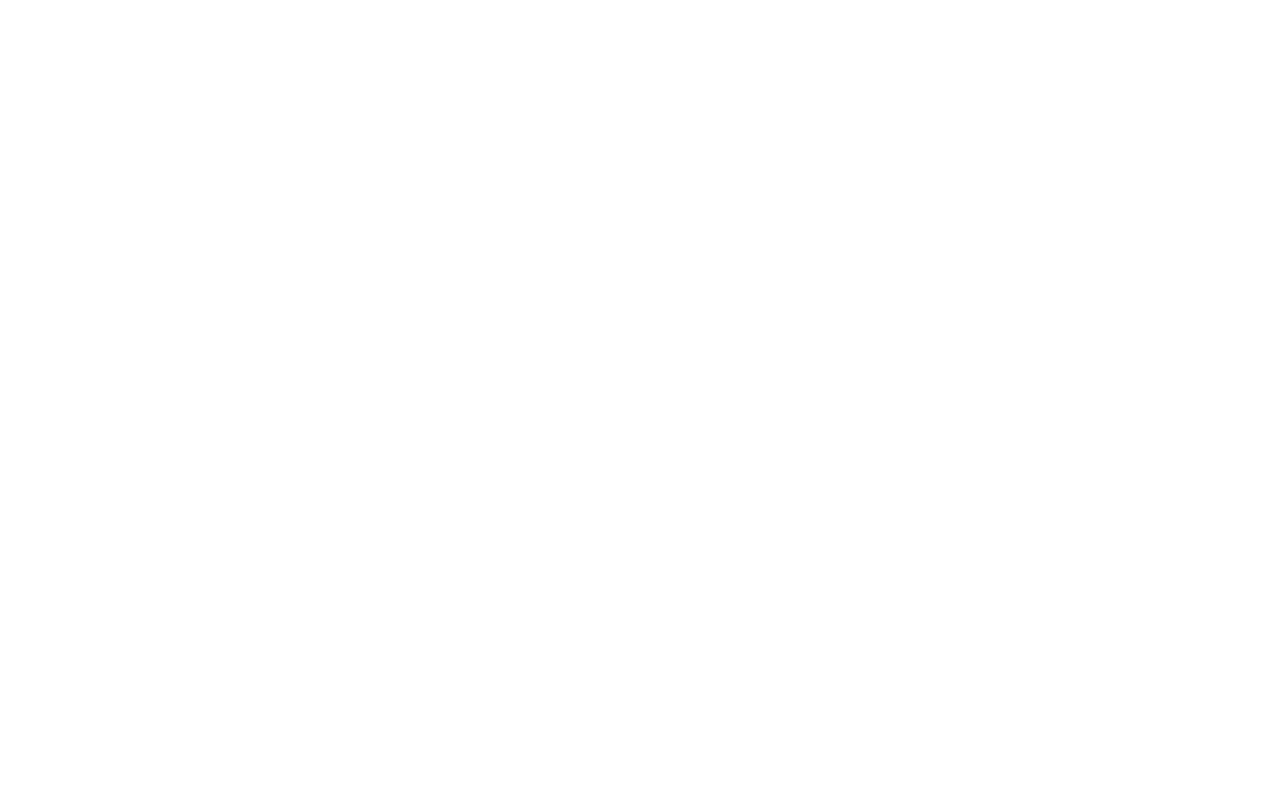
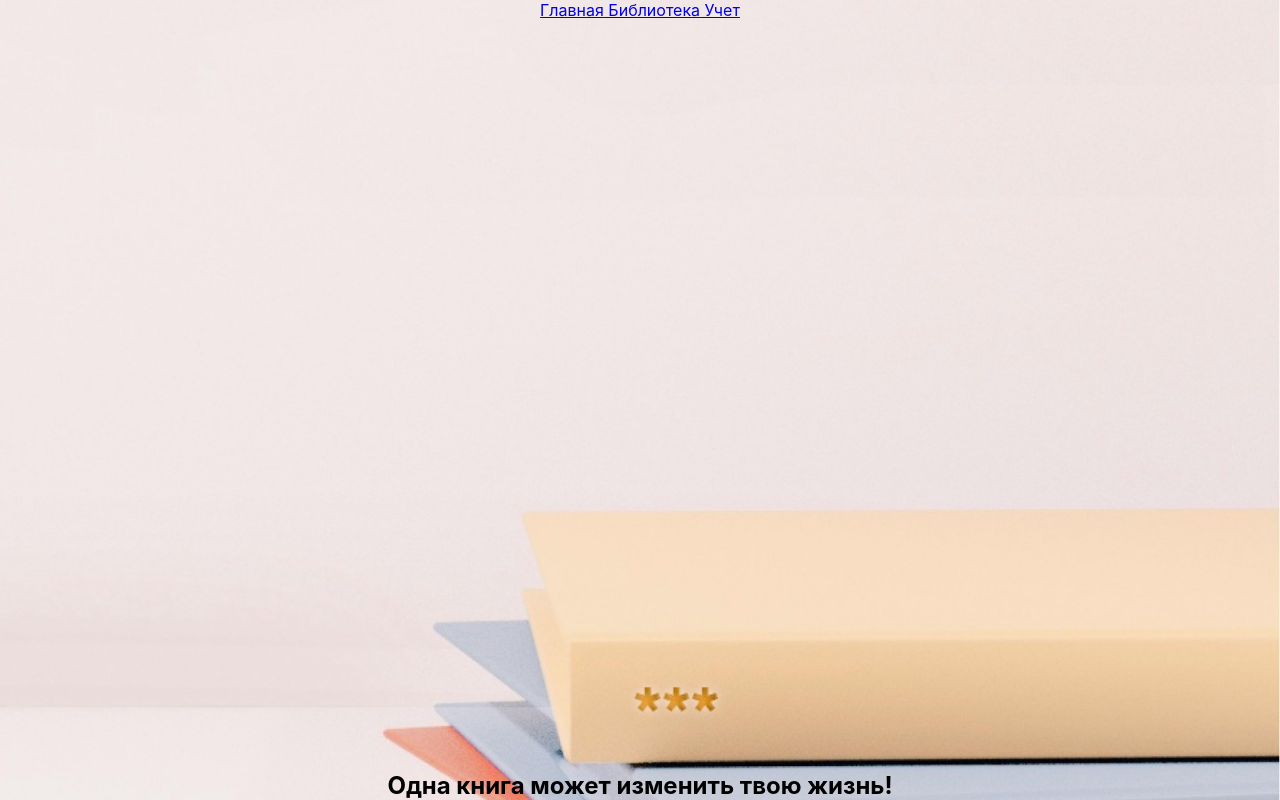
Before and after one commit to Elisei-Trifan/library-of-books, a React (Create React App) app: page / in a window 1280 px wide. Built offline with nearby package versions, Linux system fonts and the light colour scheme.

Commit message:
decomposition

```diff
--- a/src/App.css
+++ b/src/App.css
@@ -1,38 +1,19 @@
+* {
+  margin: 0;
+  padding: 0;
+}
+
 .App {
   text-align: center;
 }
 
-.App-logo {
-  height: 40vmin;
-  pointer-events: none;
-}
-
-@media (prefers-reduced-motion: no-preference) {
-  .App-logo {
-    animation: App-logo-spin infinite 20s linear;
-  }
-}
-
-.App-header {
-  background-color: #282c34;
-  min-height: 100vh;
+.container {
   display: flex;
   flex-direction: column;
-  align-items: center;
-  justify-content: center;
-  font-size: calc(10px + 2vmin);
-  color: white;
+  justify-content: space-between;
+  background-image: url('./assets/home.jpg');
+  background-size: cover;
+  background-position: center;
+  width: 100vw;
+  height: 100vh;
 }
-
-.App-link {
-  color: #61dafb;
-}
-
-@keyframes App-logo-spin {
-  from {
-    transform: rotate(0deg);
-  }
-  to {
-    transform: rotate(360deg);
-  }
-}
--- a/src/App.js
+++ b/src/App.js
@@ -1,7 +1,20 @@
 import './App.css'
+import { BrowserRouter, Routes, Route } from 'react-router-dom'
+import HomePage from './pages/HomePage'
+import Layout from './components/Layout'
 
 function App() {
-  return <div className="App"></div>
+  return (
+    <div className="App">
+      <BrowserRouter>
+        <Routes>
+          <Route path="/" element={<Layout />}>
+            <Route path="/" element={<HomePage />} />
+          </Route>
+        </Routes>
+      </BrowserRouter>
+    </div>
+  )
 }
 
 export default App
--- /dev/null
+++ b/src/components/Header.js
@@ -0,0 +1,14 @@
+import React from 'react'
+import { NavLink } from 'react-router-dom'
+
+const Header = () => {
+  return (
+    <header className="header">
+      <NavLink to="/"> Главная</NavLink>
+      <NavLink to="/library"> Библиотека</NavLink>
+      <NavLink to="/accounting"> Учет</NavLink>
+    </header>
+  )
+}
+
+export default Header
--- /dev/null
+++ b/src/components/Layout.js
@@ -0,0 +1,14 @@
+import React from 'react'
+import { Outlet } from 'react-router-dom'
+import Header from './Header'
+
+const Layout = () => {
+  return (
+    <div className="container">
+      <Header />
+      <Outlet />
+    </div>
+  )
+}
+
+export default Layout
--- /dev/null
+++ b/src/pages/HomePage.js
@@ -0,0 +1,11 @@
+import React from 'react'
+
+const HomePage = () => {
+  return (
+    <div>
+      <h2> Одна книга может изменить твою жизнь!</h2>
+    </div>
+  )
+}
+
+export default HomePage
```
Also changed, not shown: package.json (+7 -0 lines), src/components/Footer.js (added, +11 -0 lines), src/assets/home.jpg (added), 1 other file (tests, documents, lock files or other folders).
